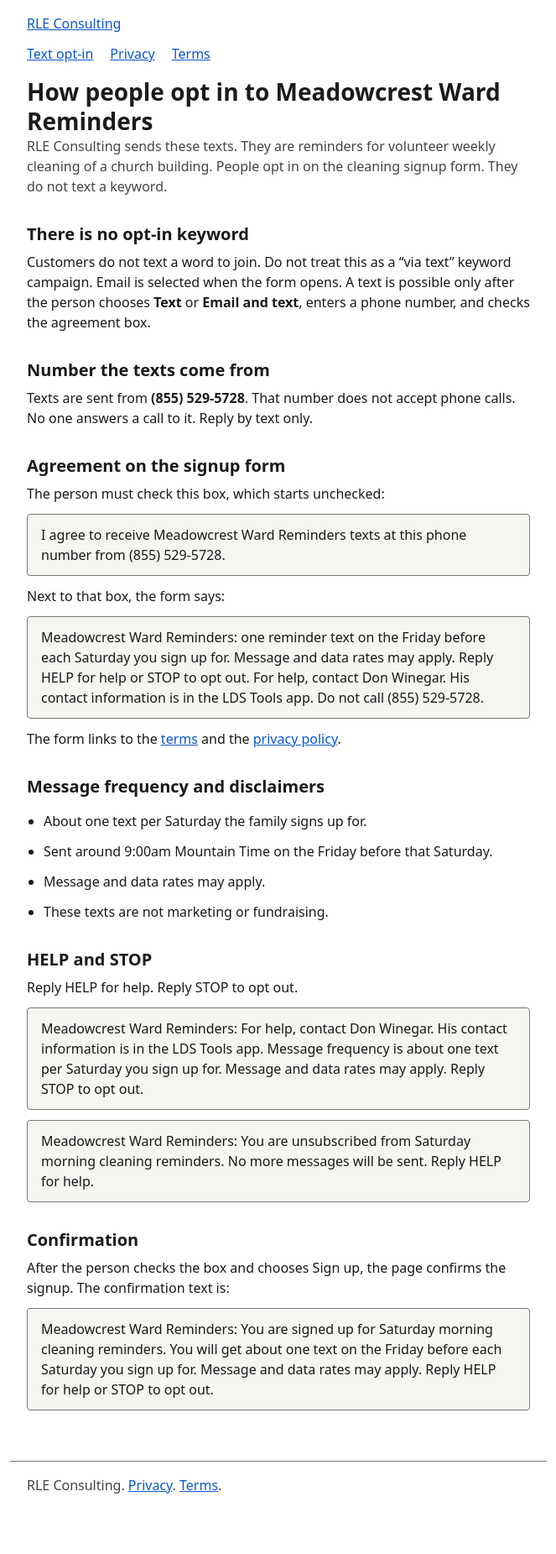
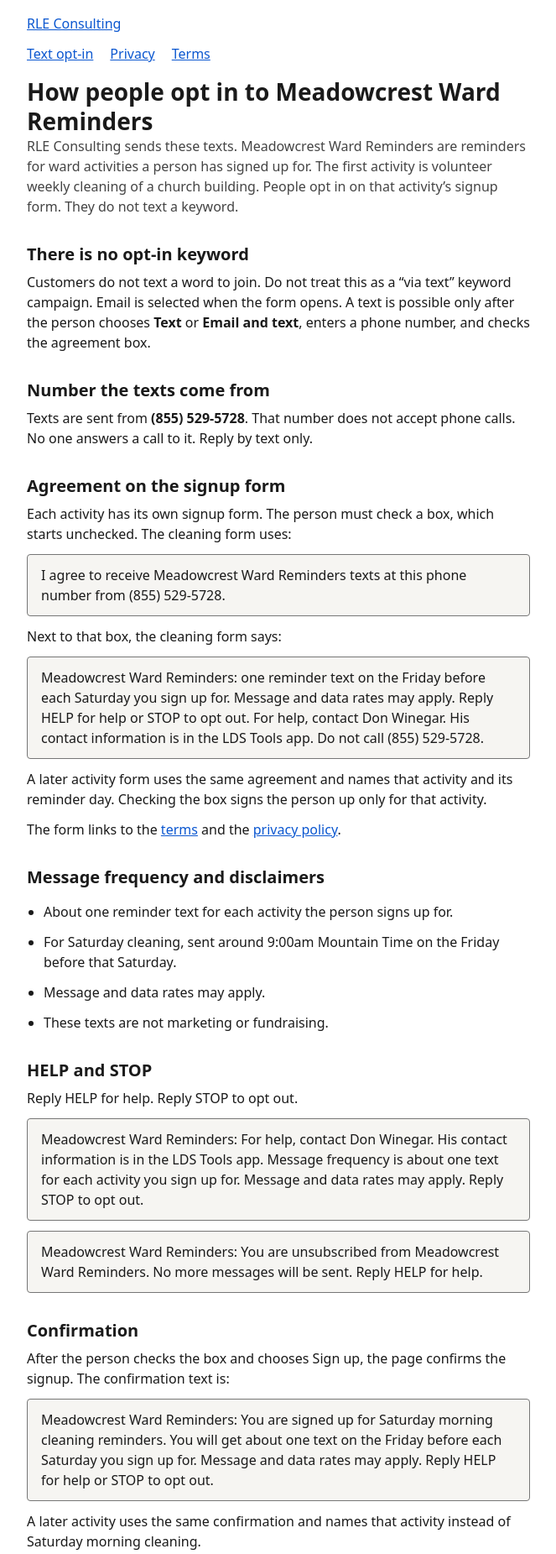
Before and after one commit to rellefsen/saturday-cleaning, a website: page docs/opt-in.html in a window 1280 px wide. Shown: the top 1851 px of the page at 84% size, without its empty margins (308-971 px from the left). Before the commit the page ends 1809 px from the top, so only its background shows below. Drawn offline with Linux system fonts and the light colour scheme.

Commit message:
Describe Meadowcrest Ward Reminders as activity reminders.
Saturday cleaning stays the first message. Later signup forms can use the same text program when each form names its own activity.

```diff
--- a/docs/opt-in.html
+++ b/docs/opt-in.html
@@ -17,7 +17,7 @@
   </header>
   <main>
     <h1>How people opt in to Meadowcrest Ward Reminders</h1>
-    <p class="lede">RLE Consulting sends these texts. They are reminders for volunteer weekly cleaning of a church building. People opt in on the cleaning signup form. They do not text a keyword.</p>
+    <p class="lede">RLE Consulting sends these texts. Meadowcrest Ward Reminders are reminders for ward activities a person has signed up for. The first activity is volunteer weekly cleaning of a church building. People opt in on that activity’s signup form. They do not text a keyword.</p>
 
     <h2>There is no opt-in keyword</h2>
     <p>Customers do not text a word to join. Do not treat this as a “via text” keyword campaign. Email is selected when the form opens. A text is possible only after the person chooses <strong>Text</strong> or <strong>Email and text</strong>, enters a phone number, and checks the agreement box.</p>
@@ -26,28 +26,30 @@
     <p>Texts are sent from <strong>(855) 529-5728</strong>. That number does not accept phone calls. No one answers a call to it. Reply by text only.</p>
 
     <h2>Agreement on the signup form</h2>
-    <p>The person must check this box, which starts unchecked:</p>
+    <p>Each activity has its own signup form. The person must check a box, which starts unchecked. The cleaning form uses:</p>
     <p class="example">I agree to receive Meadowcrest Ward Reminders texts at this phone number from (855) 529-5728.</p>
-    <p>Next to that box, the form says:</p>
+    <p>Next to that box, the cleaning form says:</p>
     <p class="example">Meadowcrest Ward Reminders: one reminder text on the Friday before each Saturday you sign up for. Message and data rates may apply. Reply HELP for help or STOP to opt out. For help, contact Don Winegar. His contact information is in the LDS Tools app. Do not call (855) 529-5728.</p>
+    <p>A later activity form uses the same agreement and names that activity and its reminder day. Checking the box signs the person up only for that activity.</p>
     <p>The form links to the <a href="terms.html">terms</a> and the <a href="privacy.html">privacy policy</a>.</p>
 
     <h2>Message frequency and disclaimers</h2>
     <ul>
-      <li>About one text per Saturday the family signs up for.</li>
-      <li>Sent around 9:00am Mountain Time on the Friday before that Saturday.</li>
+      <li>About one reminder text for each activity the person signs up for.</li>
+      <li>For Saturday cleaning, sent around 9:00am Mountain Time on the Friday before that Saturday.</li>
       <li>Message and data rates may apply.</li>
       <li>These texts are not marketing or fundraising.</li>
     </ul>
 
     <h2>HELP and STOP</h2>
     <p>Reply HELP for help. Reply STOP to opt out.</p>
-    <p class="example">Meadowcrest Ward Reminders: For help, contact Don Winegar. His contact information is in the LDS Tools app. Message frequency is about one text per Saturday you sign up for. Message and data rates may apply. Reply STOP to opt out.</p>
-    <p class="example">Meadowcrest Ward Reminders: You are unsubscribed from Saturday morning cleaning reminders. No more messages will be sent. Reply HELP for help.</p>
+    <p class="example">Meadowcrest Ward Reminders: For help, contact Don Winegar. His contact information is in the LDS Tools app. Message frequency is about one text for each activity you sign up for. Message and data rates may apply. Reply STOP to opt out.</p>
+    <p class="example">Meadowcrest Ward Reminders: You are unsubscribed from Meadowcrest Ward Reminders. No more messages will be sent. Reply HELP for help.</p>
 
     <h2>Confirmation</h2>
     <p>After the person checks the box and chooses Sign up, the page confirms the signup. The confirmation text is:</p>
     <p class="example">Meadowcrest Ward Reminders: You are signed up for Saturday morning cleaning reminders. You will get about one text on the Friday before each Saturday you sign up for. Message and data rates may apply. Reply HELP for help or STOP to opt out.</p>
+    <p>A later activity uses the same confirmation and names that activity instead of Saturday morning cleaning.</p>
   </main>
   <footer>
     <p>RLE Consulting. <a href="privacy.html">Privacy</a>. <a href="terms.html">Terms</a>.</p>
```
Also changed, not shown: docs/index.html (+2 -2 lines), docs/privacy.html (+3 -3 lines), docs/terms.html (+3 -3 lines), README.md.
